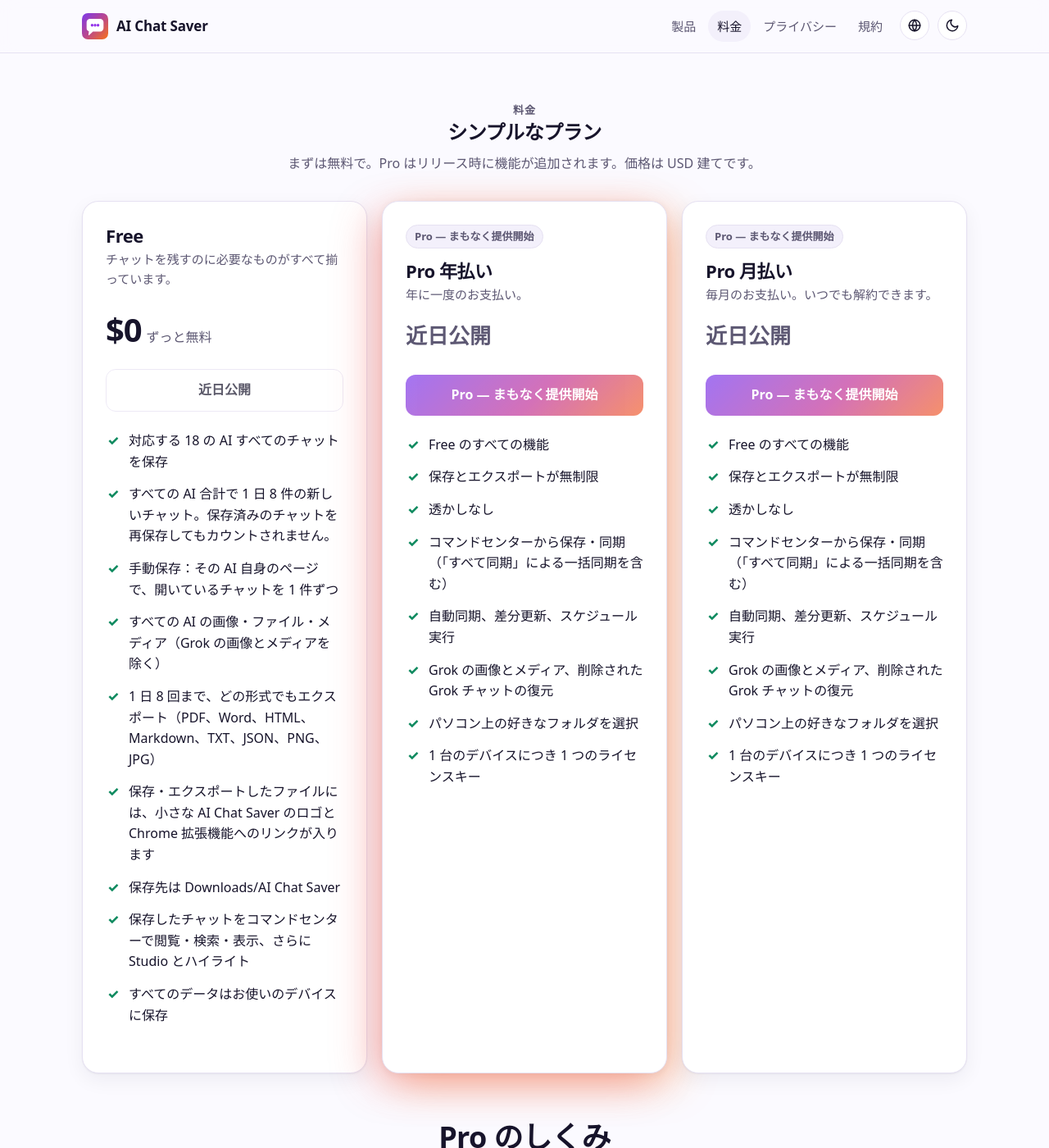
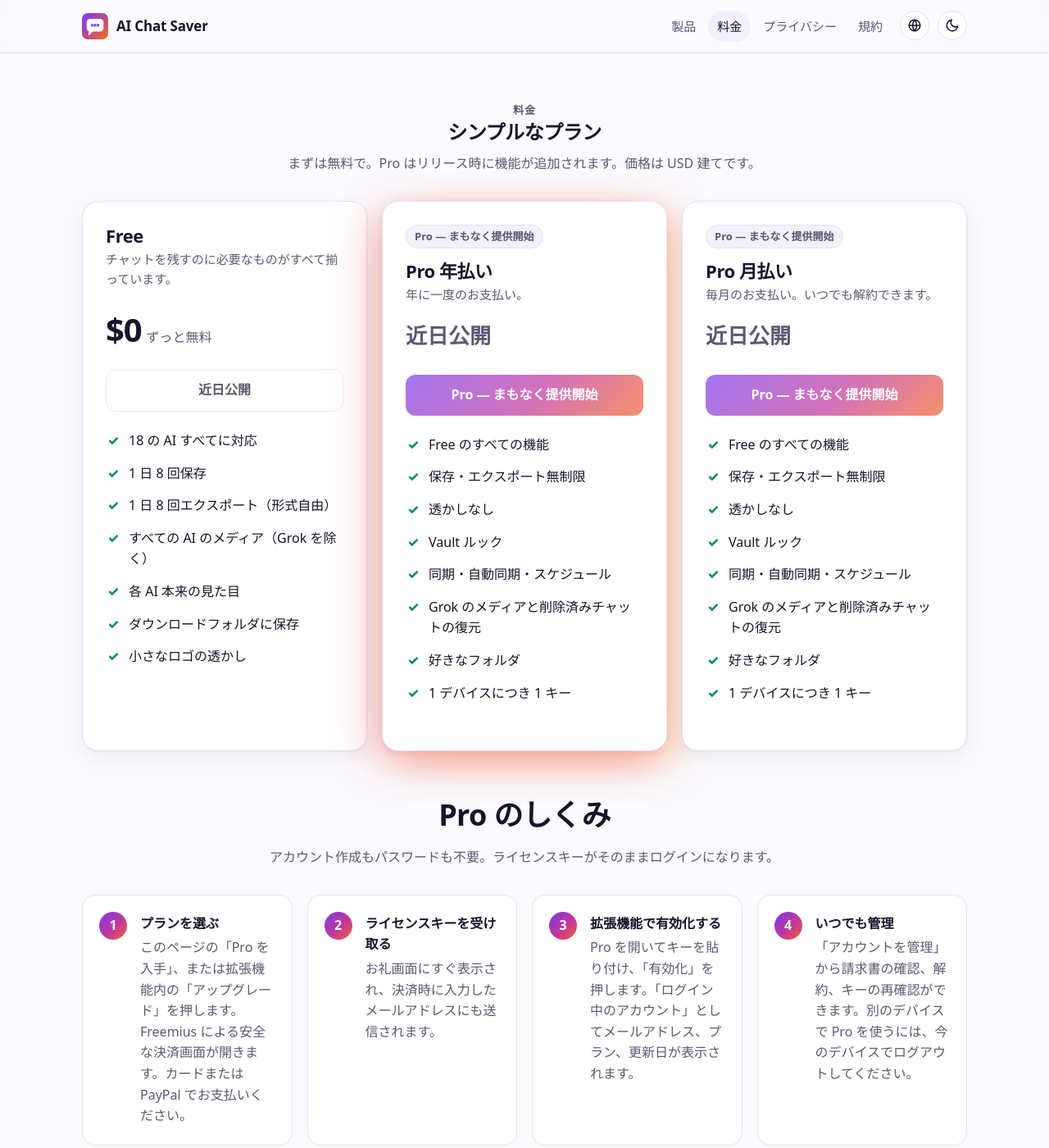
Before and after one commit to aichatsaver/aichatsaver.github.io, a Jekyll site: the page built from ja/pricing.html, in a window 1280 px wide and 1400 px high. Shown: the whole window at 82% size. Built offline with Jekyll 4.4.1, drawn with Linux system fonts in a browser that asks for light colours.

Commit message:
Pricing: short Free/Pro lists + one-line FAQ (ja)

```diff
--- a/_data/i18n/ja.yml
+++ b/_data/i18n/ja.yml
@@ -32,24 +32,22 @@
   description: AI Chat Saver は、18 の AI アシスタントとのチャットをローカルフォルダに保存するブラウザ拡張機能です。ワンクリック更新、検索、元のサイトそのままの見た目でのエクスポートに対応。
   pro_status: Pro — まもなく提供開始
   free_features:
-  - "対応する 18 の AI すべてのチャットを保存"
-  - "すべての AI 合計で 1 日 8 件の新しいチャット。保存済みのチャットを再保存してもカウントされません。"
-  - "手動保存：その AI 自身のページで、開いているチャットを 1 件ずつ"
-  - "すべての AI の画像・ファイル・メディア（Grok の画像とメディアを除く）"
-  - "1 日 8 回まで、どの形式でもエクスポート（PDF、Word、HTML、Markdown、TXT、JSON、PNG、JPG）"
-  - "保存・エクスポートしたファイルには、小さな AI Chat Saver のロゴと Chrome 拡張機能へのリンクが入ります"
-  - "保存先は Downloads/AI Chat Saver"
-  - "保存したチャットをコマンドセンターで閲覧・検索・表示、さらに Studio とハイライト"
-  - "すべてのデータはお使いのデバイスに保存"
+  - "18 の AI すべてに対応"
+  - "1 日 8 回保存"
+  - "1 日 8 回エクスポート（形式自由）"
+  - "すべての AI のメディア（Grok を除く）"
+  - "各 AI 本来の見た目"
+  - "ダウンロードフォルダに保存"
+  - "小さなロゴの透かし"
   pro_features:
   - "Free のすべての機能"
-  - "保存とエクスポートが無制限"
+  - "保存・エクスポート無制限"
   - "透かしなし"
-  - "コマンドセンターから保存・同期（「すべて同期」による一括同期を含む）"
-  - "自動同期、差分更新、スケジュール実行"
-  - "Grok の画像とメディア、削除された Grok チャットの復元"
-  - "パソコン上の好きなフォルダを選択"
-  - "1 台のデバイスにつき 1 つのライセンスキー"
+  - "Vault ルック"
+  - "同期・自動同期・スケジュール"
+  - "Grok のメディアと削除済みチャットの復元"
+  - "好きなフォルダ"
+  - "1 デバイスにつき 1 キー"
 home:
   title: 製品
   logo_alt: '%name% のロゴ'
@@ -100,7 +98,7 @@
   - q: アカウントは必要ですか？
     a: いいえ。%name% は、各 AI サイトで既にお使いのセッションを利用します。Pro では、決済パートナーである Freemius のライセンスキーを使います。拡張機能に一度貼り付ければ、ログイン完了です。
   - q: チャットはどこに保存されますか？
-    a: "パソコン上の Downloads/AI Chat Saver（AI ごとにフォルダ）に保存されます。Pro なら、パソコン上の好きなフォルダを選べます。検索をすぐに行えるよう、ブラウザのローカルストレージにもコピーが保存されます。"
+    a: "Downloads/AI Chat Saver に保存されます。Pro なら好きなフォルダを選べます。"
   - q: AI サイトの仕様が変わったらどうなりますか？
     a: 拡張機能は同期のたびにすべての AI をチェックします。サイトの変更で保存できなくなった場合は、通知とバナーで一度だけお知らせします。失敗した実行が、正しく保存済みのチャットを上書きすることはありません。
   - q: 無料ですか？
```
